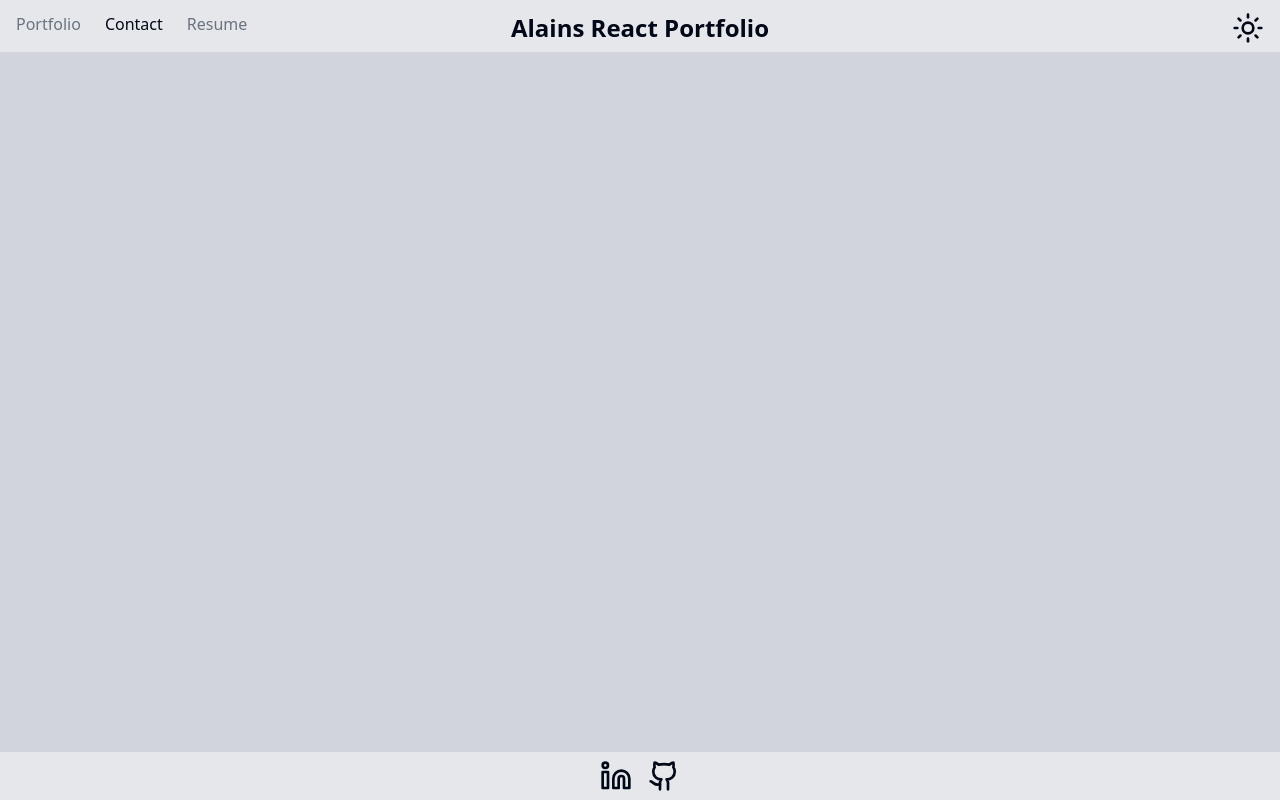
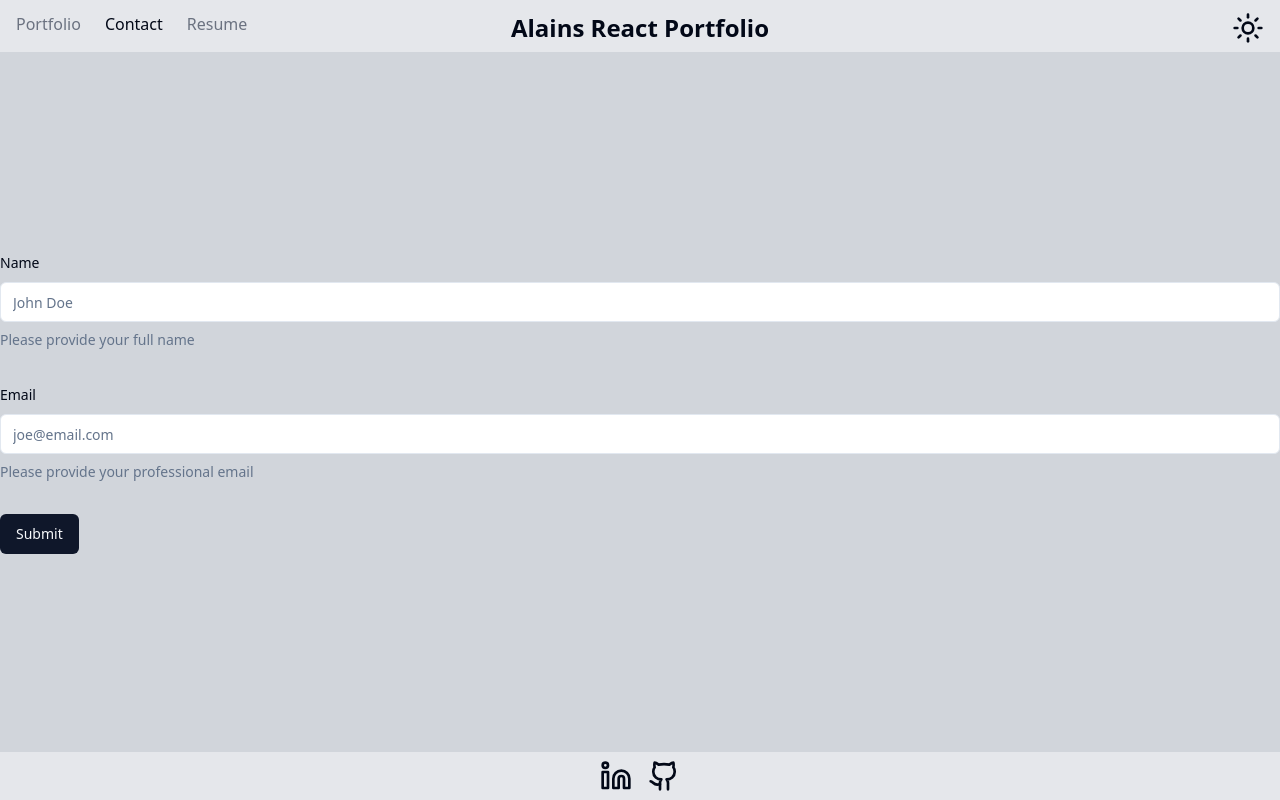
Before and after one commit to SuperRonanCraft/bootcamp-React-Portfolio, a React (Vite) app: page /contact in a window 1280 px wide. Built offline with nearby package versions, Linux system fonts and the light colour scheme.

Commit message:
form schema

```diff
--- a/src/components/ui/form.jsx
+++ b/src/components/ui/form.jsx
@@ -1,38 +1,34 @@
-import * as React from "react"
-import { Slot } from "@radix-ui/react-slot"
-import { Controller, FormProvider, useFormContext } from "react-hook-form";
+import * as React from 'react';
+import { Slot } from '@radix-ui/react-slot';
+import { Controller, FormProvider, useFormContext } from 'react-hook-form';
 
-import { cn } from "@/lib/utils"
-import { Label } from "@/components/ui/label"
+import { cn } from '@/lib/utils';
+import { Label } from '@/components/ui/label';
 
-const Form = FormProvider
+const Form = FormProvider;
 
-const FormFieldContext = React.createContext({})
+const FormFieldContext = React.createContext({});
 
-const FormField = (
-  {
-    ...props
-  }
-) => {
+const FormField = ({ ...props }) => {
   return (
-    (<FormFieldContext.Provider value={{ name: props.name }}>
+    <FormFieldContext.Provider value={{ name: props.name }}>
       <Controller {...props} />
-    </FormFieldContext.Provider>)
+    </FormFieldContext.Provider>
   );
-}
+};
 
 const useFormField = () => {
-  const fieldContext = React.useContext(FormFieldContext)
-  const itemContext = React.useContext(FormItemContext)
-  const { getFieldState, formState } = useFormContext()
+  const fieldContext = React.useContext(FormFieldContext);
+  const itemContext = React.useContext(FormItemContext);
+  const { getFieldState, formState } = useFormContext();
 
-  const fieldState = getFieldState(fieldContext.name, formState)
+  const fieldState = getFieldState(fieldContext.name, formState);
 
   if (!fieldContext) {
-    throw new Error("useFormField should be used within <FormField>")
+    throw new Error('useFormField should be used within <FormField>');
   }
 
-  const { id } = itemContext
+  const { id } = itemContext;
 
   return {
     id,
@@ -41,40 +37,42 @@
     formDescriptionId: `${id}-form-item-description`,
     formMessageId: `${id}-form-item-message`,
     ...fieldState,
-  }
-}
+  };
+};
 
-const FormItemContext = React.createContext({})
+const FormItemContext = React.createContext({});
 
 const FormItem = React.forwardRef(({ className, ...props }, ref) => {
-  const id = React.useId()
+  const id = React.useId();
 
   return (
-    (<FormItemContext.Provider value={{ id }}>
-      <div ref={ref} className={cn("space-y-2", className)} {...props} />
-    </FormItemContext.Provider>)
+    <FormItemContext.Provider value={{ id }}>
+      <div ref={ref} className={cn('space-y-2', className)} {...props} />
+    </FormItemContext.Provider>
   );
-})
-FormItem.displayName = "FormItem"
+});
+FormItem.displayName = 'FormItem';
 
 const FormLabel = React.forwardRef(({ className, ...props }, ref) => {
-  const { error, formItemId } = useFormField()
+  const { error, formItemId } = useFormField();
 
   return (
-    (<Label
+    <Label
       ref={ref}
-      className={cn(error && "text-destructive", className)}
+      className={cn(error && 'text-destructive', className)}
       htmlFor={formItemId}
-      {...props} />)
+      {...props}
+    />
   );
-})
-FormLabel.displayName = "FormLabel"
+});
+FormLabel.displayName = 'FormLabel';
 
 const FormControl = React.forwardRef(({ ...props }, ref) => {
-  const { error, formItemId, formDescriptionId, formMessageId } = useFormField()
+  const { error, formItemId, formDescriptionId, formMessageId } =
+    useFormField();
 
   return (
-    (<Slot
+    <Slot
       ref={ref}
       id={formItemId}
       aria-describedby={
@@ -83,43 +81,48 @@
           : `${formDescriptionId} ${formMessageId}`
       }
       aria-invalid={!!error}
-      {...props} />)
+      {...props}
+    />
   );
-})
-FormControl.displayName = "FormControl"
+});
+FormControl.displayName = 'FormControl';
 
 const FormDescription = React.forwardRef(({ className, ...props }, ref) => {
-  const { formDescriptionId } = useFormField()
+  const { formDescriptionId } = useFormField();
 
   return (
-    (<p
+    <p
       ref={ref}
       id={formDescriptionId}
-      className={cn("text-sm text-muted-foreground", className)}
-      {...props} />)
+      className={cn('text-sm text-muted-foreground', className)}
+      {...props}
+    />
   );
-})
-FormDescription.displayName = "FormDescription"
+});
+FormDescription.displayName = 'FormDescription';
 
-const FormMessage = React.forwardRef(({ className, children, ...props }, ref) => {
-  const { error, formMessageId } = useFormField()
-  const body = error ? String(error?.message) : children
+const FormMessage = React.forwardRef(
+  ({ className, children, ...props }, ref) => {
+    const { error, formMessageId } = useFormField();
+    const body = error ? String(error?.message) : children;
 
-  if (!body) {
-    return null
+    if (!body) {
+      return null;
+    }
+
+    return (
+      <p
+        ref={ref}
+        id={formMessageId}
+        className={cn('text-sm font-medium text-destructive', className)}
+        {...props}
+      >
+        {body}
+      </p>
+    );
   }
-
-  return (
-    (<p
-      ref={ref}
-      id={formMessageId}
-      className={cn("text-sm font-medium text-destructive", className)}
-      {...props}>
-      {body}
-    </p>)
-  );
-})
-FormMessage.displayName = "FormMessage"
+);
+FormMessage.displayName = 'FormMessage';
 
 export {
   useFormField,
@@ -130,4 +133,4 @@
   FormDescription,
   FormMessage,
   FormField,
-}
+};
--- /dev/null
+++ b/src/components/ui/input.jsx
@@ -0,0 +1,19 @@
+import * as React from "react"
+
+import { cn } from "@/lib/utils"
+
+const Input = React.forwardRef(({ className, type, ...props }, ref) => {
+  return (
+    (<input
+      type={type}
+      className={cn(
+        "flex h-10 w-full rounded-md border border-input bg-background px-3 py-2 text-sm ring-offset-background file:border-0 file:bg-transparent file:text-sm file:font-medium placeholder:text-muted-foreground focus-visible:outline-none focus-visible:ring-2 focus-visible:ring-ring focus-visible:ring-offset-2 disabled:cursor-not-allowed disabled:opacity-50",
+        className
+      )}
+      ref={ref}
+      {...props} />)
+  );
+})
+Input.displayName = "Input"
+
+export { Input }
--- a/src/pages/Contact.jsx
+++ b/src/pages/Contact.jsx
@@ -1,5 +1,83 @@
-function AboutPage() {
-  return <div></div>;
+import {
+  Form,
+  FormField,
+  FormItem,
+  FormControl,
+  FormDescription,
+  FormMessage,
+  FormLabel,
+} from '../components/ui/form';
+import { Input } from '../components/ui/input';
+import { Button } from '../components/ui/button';
+
+import { zodResolver } from '@hookform/resolvers/zod';
+import { useForm } from 'react-hook-form';
+import { z } from 'zod';
+
+const formSchema = z.object({
+  name: z.string().min(2, {
+    message: 'Name must be atleast 2 characters long.',
+  }),
+  email: z.string().email({
+    message: 'Please provide a valid email address.',
+  }),
+});
+
+function Contact() {
+  //Form Schema
+  const form = useForm({
+    resolver: zodResolver(formSchema),
+    defaultValues: {
+      first: '',
+      last: '',
+    },
+  });
+
+  //Form Submit Event
+  function onSubmit(values) {
+    console.log(values);
+  }
+  return (
+    <Form {...form}>
+      <form onSubmit={form.handleSubmit(onSubmit)} className="space-y-8">
+        <FormField
+          control={form.control}
+          name="name"
+          render={({ field }) => (
+            <>
+              <FormItem>
+                <FormLabel>Name</FormLabel>
+                <FormControl>
+                  <Input placeholder="John Doe" {...field} />
+                </FormControl>
+                <FormDescription>Please provide your full name</FormDescription>
+                <FormMessage />
+              </FormItem>
+            </>
+          )}
+        />
+        <FormField
+          control={form.control}
+          name="email"
+          render={({ field }) => (
+            <>
+              <FormItem>
+                <FormLabel>Email</FormLabel>
+                <FormControl>
+                  <Input placeholder="joe@email.com" {...field} />
+                </FormControl>
+                <FormDescription>
+                  Please provide your professional email
+                </FormDescription>
+                <FormMessage />
+              </FormItem>
+            </>
+          )}
+        />
+        <Button type="submit">Submit</Button>
+      </form>
+    </Form>
+  );
 }
 
-export default AboutPage;
+export default Contact;
```
